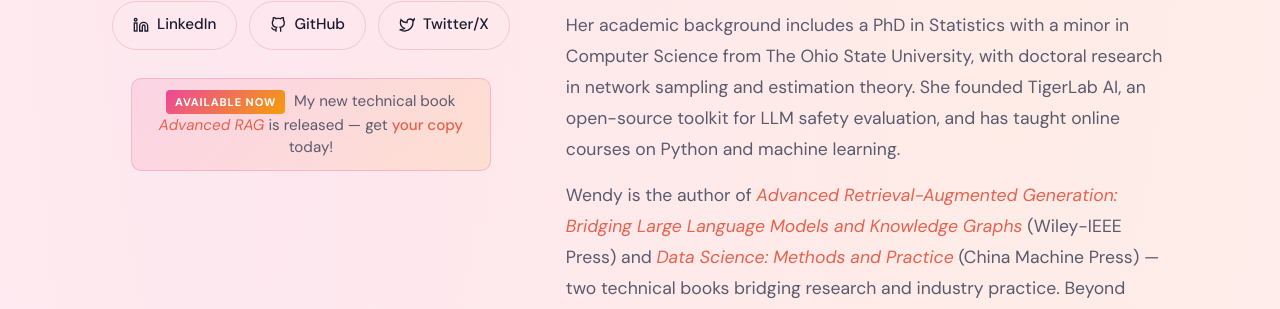
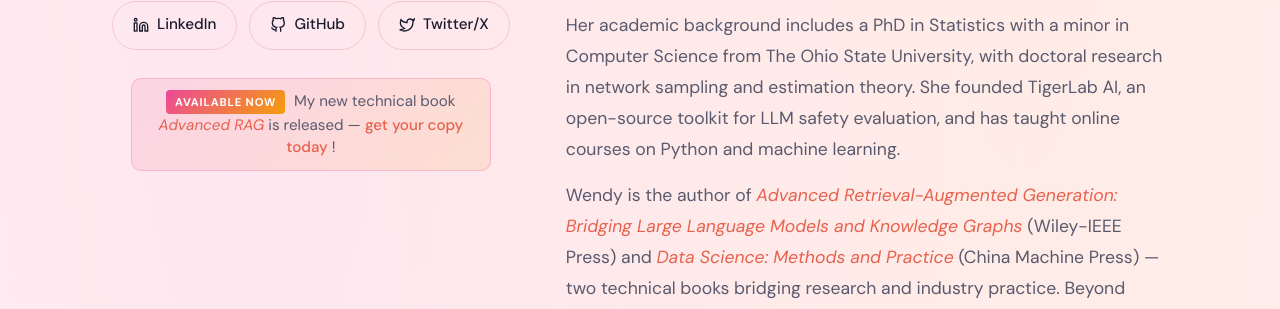
Before and after one commit to wendyran/wendyran.github.io, a Jekyll site: the page index.html, which Jekyll copies as it is, in a window 1280 px wide and 900 px high, scrolled down 344 px. Shown: the part 145-454 px from the top of the window. Built offline with Jekyll 4.4.1, drawn with Linux system fonts in a browser that asks for light colours; some web fonts are replaced.

Commit message:
Update index.html

```diff
--- a/index.html
+++ b/index.html
@@ -1052,7 +1052,7 @@
             </a>
         </div>
         <div class="preorder-banner">
-            <span class="preorder-new">Available Now</span> My new technical book <a href="https://www.amazon.com/Advanced-Retrieval-Augmented-Generation-Bridging-Knowledge/dp/1394374682" target="_blank" rel="noopener"><em>Advanced RAG</em></a> is released — get <a href="https://www.amazon.com/Advanced-Retrieval-Augmented-Generation-Bridging-Knowledge/dp/1394374682" target="_blank" rel="noopener"> your copy</a> today!
+            <span class="preorder-new">Available Now</span> My new technical book <a href="https://www.amazon.com/Advanced-Retrieval-Augmented-Generation-Bridging-Knowledge/dp/1394374682" target="_blank" rel="noopener"><em>Advanced RAG</em></a> is released — <a href="https://www.amazon.com/Advanced-Retrieval-Augmented-Generation-Bridging-Knowledge/dp/1394374682" target="_blank" rel="noopener"> get your copy today</a> !
         </div>
     </div>
     <div class="hero-text">
```
